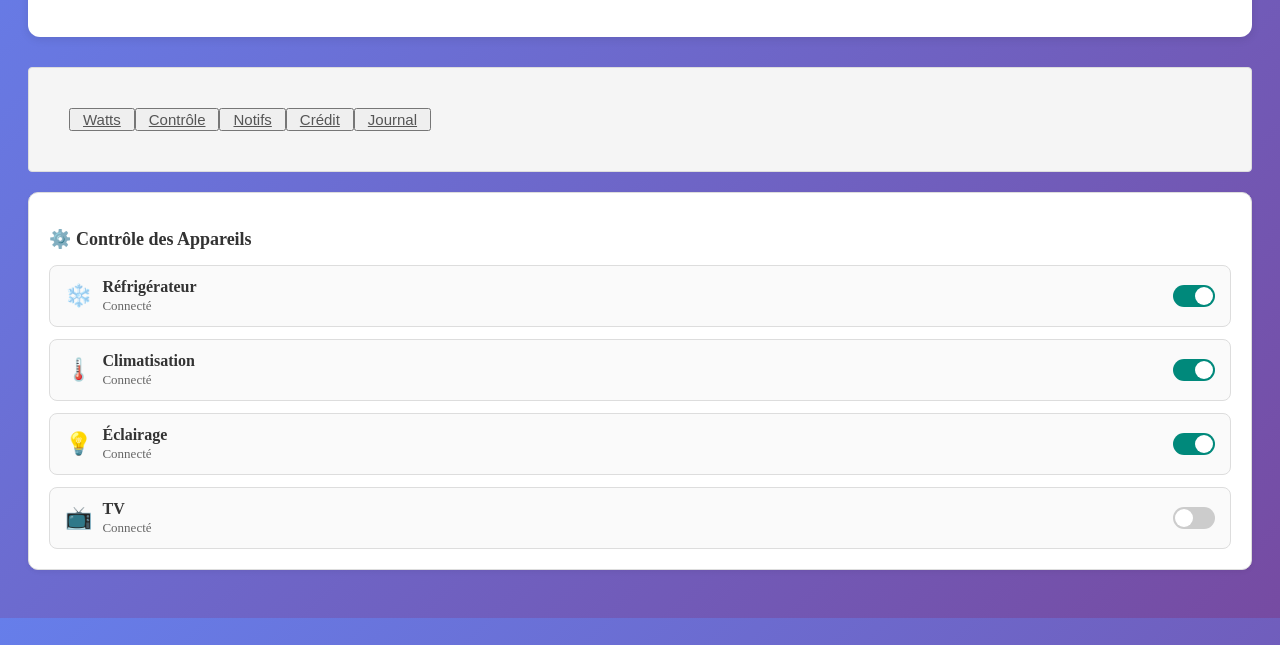
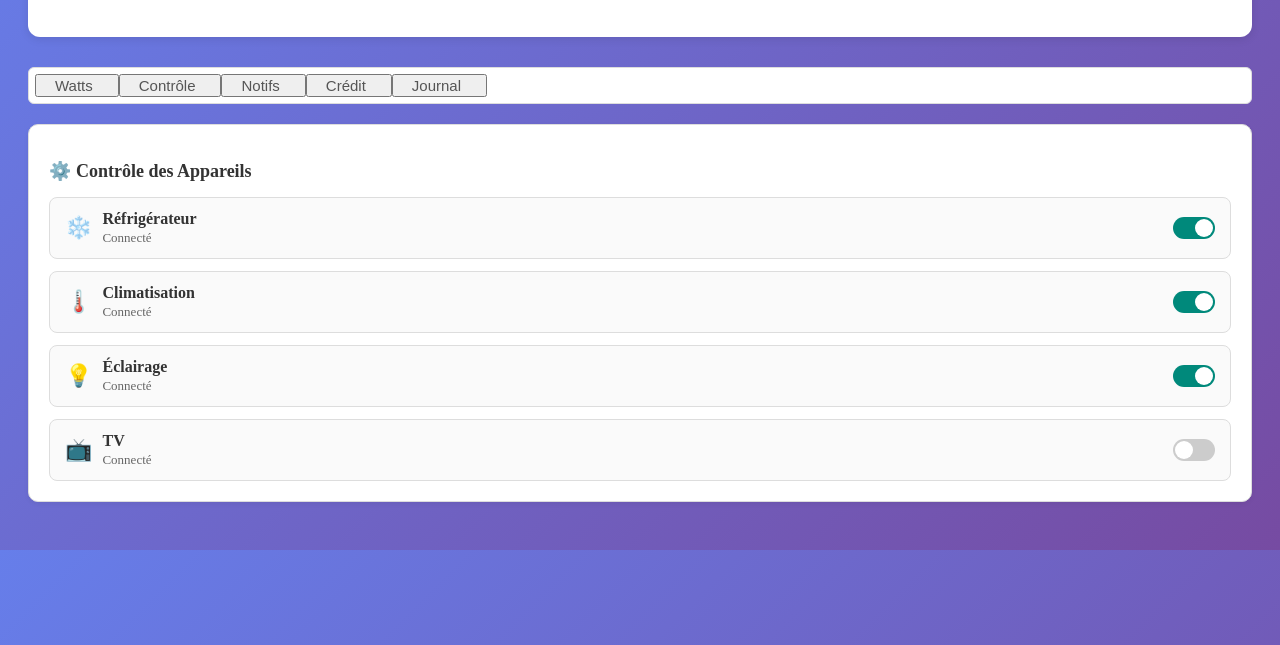
Before and after one commit to sessianais27-oss/alert, a plain HTML site: page Contrôle.html in a window 1280 px wide. Shown: the part 155-800 px from the top of the page. Drawn offline with Linux system fonts and the light colour scheme.

Commit message:
new abis

```diff
--- a/Alertes.css
+++ b/Alertes.css
@@ -57,31 +57,34 @@
             background: #0e7490;
         }
 
+       /* ==== Barre de navigation secondaire ==== */
 .sub-nav {
   display: flex;
   justify-content: flex-start;
-    background: #f5f5f5;
-    border-radius: 4px;
+  align-items: center;
+  background-color: #ffffff;
+  border: 1px solid #ddd;
+  border-radius: 6px;
   margin: 8px 0;
-    padding: 40px;
-    border: 1px solid #ddd;
+  padding: 6px;
+  overflow-x: auto;
 }
-
 .sub-tab {
-    justify-content: center;
-    flex: 1;
-    padding: 6px;
-    border: none;
-    background: none;
+  text-decoration: none;
+  color: #555555;
   font-size: 15px;
   font-weight: 500;
-    color: #555;
-    cursor: pointer;
-    transition: all 0.2s ease-in-out;
+  padding: 8px 12px;
+  border-radius: 4px;
+  margin-right: 6px;
+  white-space: nowrap;
+  flex-shrink: 0;
+  transition: background-color 0.2s, color 0.2s;
+  background-color: transparent;
 }
-
 .sub-tab:hover {
-    color: #a6acab;
+  color: #000000;
+  background-color: #efefef;
 }
 body {
   font-family: Arial, sans-serif;
--- a/Consommation.css
+++ b/Consommation.css
@@ -60,28 +60,30 @@
 .sub-nav {
   display: flex;
   justify-content: flex-start;
-    background: #f5f5f5;
-    border-radius: 4px;
+  align-items: center;
+  background-color: #ffffff;
+  border: 1px solid #ddd;
+  border-radius: 6px;
   margin: 8px 0;
-    padding: 40px;
-    border: 1px solid #ddd;
+  padding: 6px;
+  overflow-x: auto;
 }
-
 .sub-tab {
-    justify-content: center;
-    flex: 1;
-    padding: 6px;
-    border: none;
-    background: none;
+  text-decoration: none;
+  color: #555555;
   font-size: 15px;
   font-weight: 500;
-    color: #555;
-    cursor: pointer;
-    transition: all 0.2s ease-in-out;
+  padding: 8px 12px;
+  border-radius: 4px;
+  margin-right: 6px;
+  white-space: nowrap;
+  flex-shrink: 0;
+  transition: background-color 0.2s, color 0.2s;
+  background-color: transparent;
 }
-
 .sub-tab:hover {
-    color: #a6acab;
+  color: #000000;
+  background-color: #efefef;
 }
 body {
   background: #f5f5f5;
--- a/Contrôle.css
+++ b/Contrôle.css
@@ -57,32 +57,36 @@
         .tab.active:hover {
             background: #0e7490;
         }
-        .sub-nav {
-    display: flex;
-    justify-content: flex-start;
-    background: #f5f5f5;
-    border-radius: 4px;
-    margin: 8px 0;
-    padding: 40px;
-    border: 1px solid #ddd;
+       /* ==== Barre de navigation secondaire ==== */
+.sub-nav {
+  display: flex;
+  justify-content: flex-start;
+  align-items: center;
+  background-color: #ffffff;
+  border: 1px solid #ddd;
+  border-radius: 6px;
+  margin: 8px 0;
+  padding: 6px;
+  overflow-x: auto;
+}
+.sub-tab {
+  text-decoration: none;
+  color: #555555;
+  font-size: 15px;
+  font-weight: 500;
+  padding: 8px 12px;
+  border-radius: 4px;
+  margin-right: 6px;
+  white-space: nowrap;
+  flex-shrink: 0;
+  transition: background-color 0.2s, color 0.2s;
+  background-color: transparent;
+}
+.sub-tab:hover {
+  color: #000000;
+  background-color: #efefef;
 }
 
-.sub-tab {
-    justify-content: center;
-    flex: 1;
-    padding: 6px;
-    border: none;
-    background: none;
-    font-size: 15px;
-    font-weight: 500;
-    color: #555;
-    cursor: pointer;
-    transition: all 0.2s ease-in-out;
-}
-
-.sub-tab:hover {
-    color: #a6acab;
-}
         body{
             background: linear-gradient(135deg, #667eea 0%, #764ba2 100%);
         }
--- a/Crédit.css
+++ b/Crédit.css
@@ -60,28 +60,30 @@
 .sub-nav {
   display: flex;
   justify-content: flex-start;
-    background: #f5f5f5;
-    border-radius: 4px;
+  align-items: center;
+  background-color: #ffffff;
+  border: 1px solid #ddd;
+  border-radius: 6px;
   margin: 8px 0;
-    padding: 40px;
-    border: 1px solid #ddd;
+  padding: 6px;
+  overflow-x: auto;
 }
-
 .sub-tab {
-    justify-content: center;
-    flex: 1;
-    padding: 6px;
-    border: none;
-    background: none;
+  text-decoration: none;
+  color: #555555;
   font-size: 15px;
   font-weight: 500;
-    color: #555;
-    cursor: pointer;
-    transition: all 0.2s ease-in-out;
+  padding: 8px 12px;
+  border-radius: 4px;
+  margin-right: 6px;
+  white-space: nowrap;
+  flex-shrink: 0;
+  transition: background-color 0.2s, color 0.2s;
+  background-color: transparent;
 }
-
 .sub-tab:hover {
-    color: #a6acab;
+  color: #000000;
+  background-color: #efefef;
 }
 body{
     background: linear-gradient(135deg, #667eea 0%, #764ba2 100%);
--- a/Historiques.css
+++ b/Historiques.css
@@ -60,28 +60,30 @@
  .sub-nav {
   display: flex;
   justify-content: flex-start;
-    background: #f5f5f5;
-    border-radius: 4px;
+  align-items: center;
+  background-color: #ffffff;
+  border: 1px solid #ddd;
+  border-radius: 6px;
   margin: 8px 0;
-    padding: 40px;
-    border: 1px solid #ddd;
+  padding: 6px;
+  overflow-x: auto;
 }
-
 .sub-tab {
-    justify-content: center;
-    flex: 1;
-    padding: 6px;
-    border: none;
-    background: none;
+  text-decoration: none;
+  color: #555555;
   font-size: 15px;
   font-weight: 500;
-    color: #555;
-    cursor: pointer;
-    transition: all 0.2s ease-in-out;
+  padding: 8px 12px;
+  border-radius: 4px;
+  margin-right: 6px;
+  white-space: nowrap;
+  flex-shrink: 0;
+  transition: background-color 0.2s, color 0.2s;
+  background-color: transparent;
 }
-
 .sub-tab:hover {
-    color: #a6acab;
+  color: #000000;
+  background-color: #efefef;
 }
 body {
   background: #f5f5f5;
--- a/Interface.css
+++ b/Interface.css
@@ -149,51 +149,31 @@ body {
   display: flex;
   justify-content: flex-start;
   align-items: center;
-  background-color: #ffffff;    /* Fond blanc ou très clair, selon ta capture */
-  border: 1px solid #ddd;        /* Bordure gris clair */
-  border-radius: 6px;            /* Coins arrondis modestes */
-  margin: 8px 0;                 /* Espace au dessus et en dessous */
-  padding: 6px;                  /* Padding intérieur */
-  overflow-x: auto;              /* Permet le défilement horizontal si trop d’onglets */
+  background-color: #ffffff;
+  border: 1px solid #ddd;
+  border-radius: 6px;
+  margin: 8px 0;
+  padding: 6px;
+  overflow-x: auto;
 }
-
-/* En cachant la scrollbar dans les navigateurs WebKit pour un rendu propre */
-.sub-nav::-webkit-scrollbar {
-  display: none;
-}
-
-/* ==== Style des onglets ==== */
 .sub-tab {
-  text-decoration: none;        /* Enlève le soulignement des liens */
-  color: #555555;                /* Couleur du texte des onglets inactifs */
+  text-decoration: none;
+  color: #555555;
   font-size: 15px;
   font-weight: 500;
-  padding: 8px 12px;             /* Padding pour cliquer facilement */
-  border-radius: 4px;            /* Coins légèrement arrondis pour chaque onglet */
-  margin-right: 6px;              /* Espace entre les onglets */
-  white-space: nowrap;           /* Empêche le texte de passer à la ligne */
-  flex-shrink: 0;                /* Ne pas rétrécir les onglets quand l’espace diminue */
+  padding: 8px 12px;
+  border-radius: 4px;
+  margin-right: 6px;
+  white-space: nowrap;
+  flex-shrink: 0;
   transition: background-color 0.2s, color 0.2s;
-  background-color: transparent; /* Fond transparent ou clair au départ */
+  background-color: transparent;
 }
-
-/* Effet au survol */
 .sub-tab:hover {
   color: #000000;
   background-color: #efefef;
 }
-/* ==== Responsive pour petits écrans ==== */
-@media (max-width: 375px) {
-  .sub-nav {
-    padding: 4px;
-  }
-  .sub-tab {
-    padding: 6px 8px;
-    font-size: 13px;
-    margin-right: 4px;
-  }
-}
-/* Responsive Design */
+
     @media (max-width: 768px) {
             .container {
                 padding: 15px;
@@ -255,7 +235,7 @@ body {
             }
         }
 
-        @media (max-width: 480px) {
+        @media (max-width: 375px) {
             .stats-grid {
                 grid-template-columns: 1fr 1fr;
             }
@@ -269,9 +249,14 @@ body {
                 text-align: center;
                 min-width: 80px;
             }
-            .sub-nav{
-                justify-content: center;
-            }
+            .sub-nav {
+    padding: 4px;
+  }
+  .sub-tab {
+    padding: 6px 8px;
+    font-size: 13px;
+    margin-right: 4px;
+  }
 
             .device-info {
                 gap: 10px;
```
Lines whose indentation alone changed are shown as unchanged.
